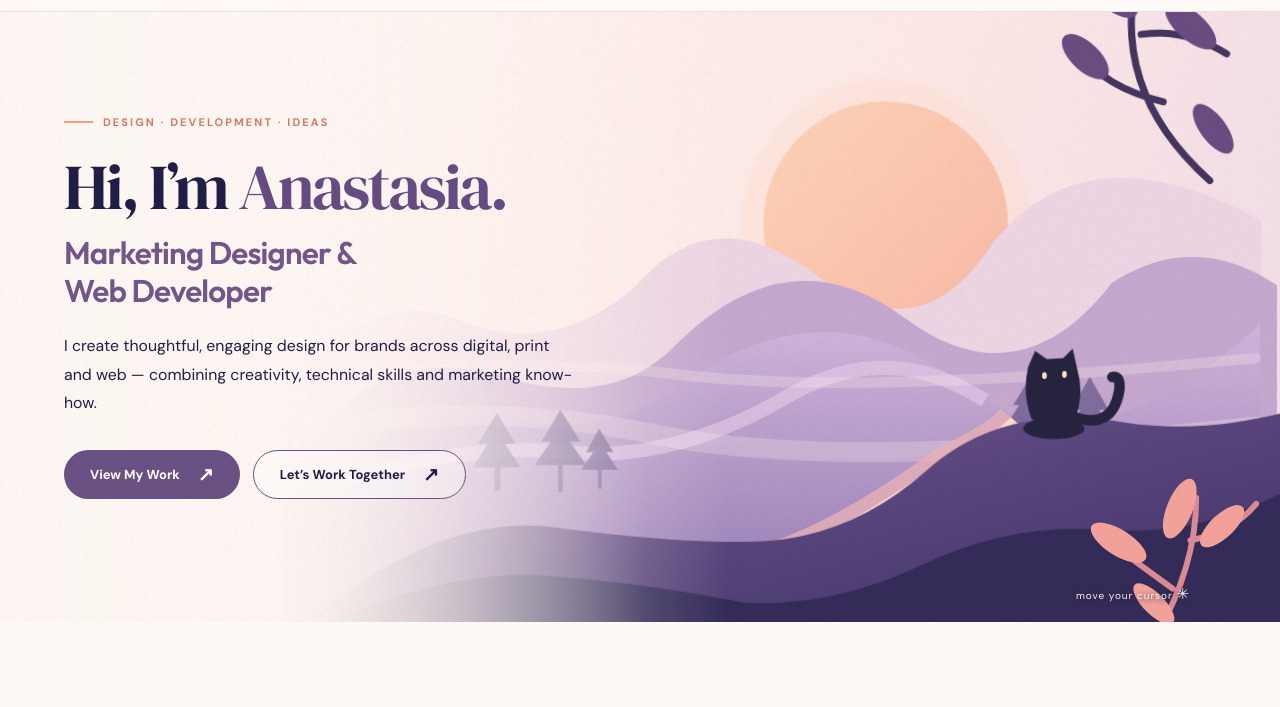
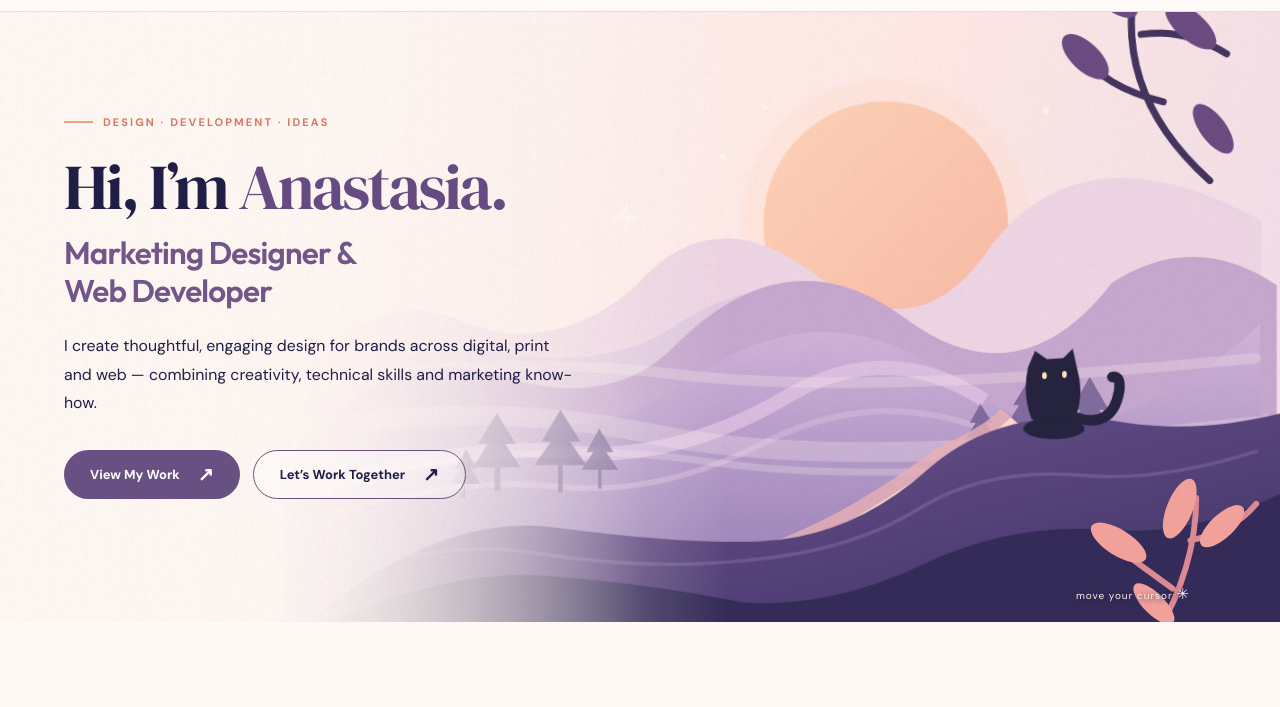
Before and after one commit to majinchloe/anastasia-portfolio, a plain HTML site: page index.html in a window 1280 px wide. Shown: the part 74-781 px from the top of the page. Drawn offline with Linux system fonts and the light colour scheme.

Commit message:
V3: refine hero landscape details

```diff
--- a/index.html
+++ b/index.html
@@ -45,16 +45,26 @@
             <g class="layer layer-sun" data-depth=".19"><circle cx="495" cy="180" r="104" fill="url(#sun)"/><circle cx="495" cy="180" r="122" fill="#ffdbca" opacity=".35" filter="url(#soft)"/></g>
             <g class="layer layer-back" data-depth=".32">
               <path d="M-20 351Q52 259 130 291t148-28q67-78 155-10t150-28q80-100 228-19v355H-20Z" fill="#efd6e5"/>
+              <path d="M-20 378Q72 304 167 319t151-27q104-62 195 6t170-21q63-30 128 13v302H-20Z" fill="#dfcae1" opacity=".82"/>
               <path d="M-20 412Q65 307 163 338t153-29q95-92 192-20t176-30q70-45 140 2v320H-20Z" fill="#c7a8d0"/>
               <path d="M-20 443Q90 355 174 375t164-42q111-70 219 13t253-52v265H-20Z" fill="url(#hill)"/>
               <path d="M13 433Q129 394 221 403t190-49q83-48 165 5" fill="none" stroke="#e6c8e7" stroke-width="12" opacity=".7"/>
+              <path d="M-16 466Q120 422 210 432t182-39q108-52 215 5t210-27" fill="none" stroke="#d9bddf" stroke-width="5" opacity=".55"/>
             </g>
-            <g class="layer layer-mist" data-depth=".12" opacity=".27"><path d="M-40 390Q130 355 290 388T800 381" fill="none" stroke="#fff0f1" stroke-width="17" stroke-linecap="round"/><path d="M-40 348Q155 318 310 337T800 323" fill="none" stroke="#fff2ed" stroke-width="9" stroke-linecap="round"/></g><g class="layer layer-trees" data-depth=".44" fill="#6d5b90" opacity=".78">
+            <g class="layer layer-stars" data-depth=".08" opacity=".72" fill="#fff8ef">
+              <circle cx="356" cy="152" r="3"/><circle cx="392" cy="110" r="2.3"/><circle cx="631" cy="112" r="2.7"/><path d="M274 190l4 9 9 4-9 4-4 9-4-9-9-4 9-4z" opacity=".7"/>
+            </g>
+            <g class="layer layer-mist" data-depth=".12" opacity=".27">
+              <path d="M-40 390Q130 355 290 388T800 381" fill="none" stroke="#fff0f1" stroke-width="17" stroke-linecap="round"/>
+              <path d="M-40 348Q155 318 310 337T800 323" fill="none" stroke="#fff2ed" stroke-width="9" stroke-linecap="round"/>
+              <path d="M10 432Q183 388 334 411T791 398" fill="none" stroke="#fff6f4" stroke-width="6" stroke-linecap="round" opacity=".9"/>
+            </g>
+            <g class="layer layer-trees" data-depth=".44" fill="#6d5b90" opacity=".78">
               <path d="M162 416l-18 0 12-20-8 0 16-26 16 26-9 0 13 20h-17v20h-5zM216 414h-20l14-20h-8l16-27 17 27h-9l14 20h-20v23h-4zM665 388h-18l13-21h-8l16-28 16 28h-8l13 21h-19v21h-5z"/>
-              <path d="M250 418h-14l10-15h-6l11-20 12 20h-6l10 15h-14v16h-3zM611 379h-13l10-16h-5l11-18 12 18h-6l10 16h-14v13h-5z"/>
+              <path d="M250 418h-14l10-15h-6l11-20 12 20h-6l10 15h-14v16h-3zM611 379h-13l10-16h-5l11-18 12 18h-6l10 16h-14v13h-5zM575 391h-12l8-13h-5l9-16 10 16h-5l8 13h-13v13h-3zM137 430h-12l8-13h-5l10-16 9 16h-5l8 13h-13v12h-3z"/>
             </g>
             <g class="layer layer-path" data-depth=".52"><path d="M217 560Q280 521 358 507T543 414Q585 395 600 378" fill="none" stroke="#eab2b7" stroke-width="36" opacity=".8"/><path d="M217 560Q280 521 358 507T543 414Q585 395 600 378" fill="none" stroke="#ffdbd0" stroke-width="14"/></g>
-            <g class="layer layer-front" data-depth=".68"><path d="M-20 559Q98 453 203 467t172 12q79-3 144-61t169-40q67 10 143-11v210H-20Z" fill="url(#front)"/><path d="M-20 561Q105 501 195 508t168 23q76 4 151-32t155-30q78 6 155-33v130H-20Z" fill="#342b59"/></g>
+            <g class="layer layer-front" data-depth=".68"><path d="M-20 559Q98 453 203 467t172 12q79-3 144-61t169-40q67 10 143-11v210H-20Z" fill="url(#front)"/><path d="M-20 561Q105 501 195 508t168 23q76 4 151-32t155-30q78 6 155-33v130H-20Z" fill="#342b59"/><path d="M-20 522Q92 474 187 489t179 6q89-8 146-44t143-28q63 5 145-21" fill="none" stroke="#8b73ab" stroke-width="3" opacity=".45"/></g>
             <g class="cat" data-depth=".74" transform="translate(639 345)" fill="#25233e">
               <path d="M-20 30Q-28 9-23-14L-17-28-7-21 7-22 15-30 19-12Q25 8 17 30q-18 11-37 0Z"/>
               <ellipse cx="-1" cy="38" rx="26" ry="9"/>
@@ -81,7 +91,7 @@
       <p class="preview-disclaimer">Portfolio previews are stylised placeholders for this first build. We'll replace them with your actual project imagery and case-study pages.</p>
     </section>
     <section class="expertise" id="about" aria-labelledby="expertise-title"><div class="wrap"><div class="section-heading reveal"><div><div class="eyebrow"><span class="eyebrow-line"></span> WHAT I DO</div><h2 id="expertise-title">Design with purpose<span class="period">.</span></h2></div><p>Four creative disciplines, one connected approach.</p></div><div class="expertise-grid"><article class="expertise-card reveal"><span class="expertise-icon" aria-hidden="true">✳</span><h3>Marketing &amp;<br>Graphic Design</h3><p>Campaigns, branding and visual communication.</p></article><article class="expertise-card reveal"><span class="expertise-icon" aria-hidden="true">⌘</span><h3>Web Design &amp;<br>Development</h3><p>Beautiful, responsive websites built to work.</p></article><article class="expertise-card reveal"><span class="expertise-icon" aria-hidden="true">▷</span><h3>Motion &amp; Video</h3><p>Engaging content that brings ideas to life.</p></article><article class="expertise-card reveal" id="illustration"><span class="expertise-icon" aria-hidden="true">✿</span><h3>Illustration</h3><p>Original artwork with personality and character.</p></article></div></div></section>
-    <section class="cta" id="services" aria-labelledby="cta-title"><svg class="cta-wave" viewBox="0 0 1440 130" preserveAspectRatio="none" aria-hidden="true"><path d="M0 32Q220 96 400 38T780 57T1140 26T1440 40V130H0Z" fill="#8b77ad"/><path d="M0 58Q200 10 440 72T830 65T1190 68T1440 52V130H0Z" fill="#5c4b83"/><path d="M0 72Q190 115 390 76T780 90T1160 77T1440 79V130H0Z" fill="#322b59"/></svg><div class="wrap cta-inner"><div><h2 id="cta-title">Have something in mind?</h2><p>Whether you need a new website, marketing materials or a little creative magic, I'd love to hear about it.</p></div><a href="mailto:hello@example.com?subject=Freelance%20project%20enquiry" class="button button-peach" data-unconfigured="true">Explore My Services <span aria-hidden="true">↗</span></a></div></section>
+    <section class="cta" id="services" aria-labelledby="cta-title"><svg class="cta-wave" viewBox="0 0 1440 130" preserveAspectRatio="none" aria-hidden="true"><path d="M0 32Q220 96 400 38T780 57T1140 26T1440 40V130H0Z" fill="#8b77ad"/><path d="M0 58Q200 10 440 72T830 65T1190 68T1440 52V130H0Z" fill="#5c4b83"/><path d="M0 72Q190 115 390 76T780 90T1160 77T1440 79V130H0Z" fill="#322b59"/></svg><div class="cta-mountains" aria-hidden="true"><span class="cta-mountain-back"></span><span class="cta-mountain-front"></span></div><div class="wrap cta-inner"><div><h2 id="cta-title">Have something in mind?</h2><p>Whether you need a new website, marketing materials or a little creative magic, I'd love to hear about it.</p></div><a href="mailto:hello@example.com?subject=Freelance%20project%20enquiry" class="button button-peach" data-unconfigured="true">Explore My Services <span aria-hidden="true">↗</span></a></div></section>
   </main>
   <footer class="site-footer"><div class="wrap footer-inner"><p>© <span id="year">2026</span> Anastasia Porti · Made with curiosity &amp; a little magic.</p><a href="#top">Back to top ↑</a></div></footer>
   <div class="preview-note" id="preview-note" role="status" hidden>Coming in the next build! For now, this is the approved homepage prototype. <button type="button" aria-label="Dismiss notice">×</button></div>
```
